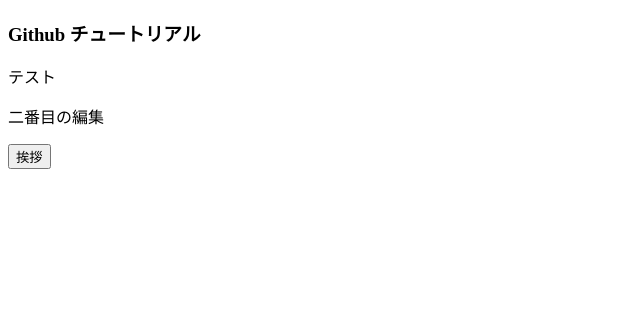
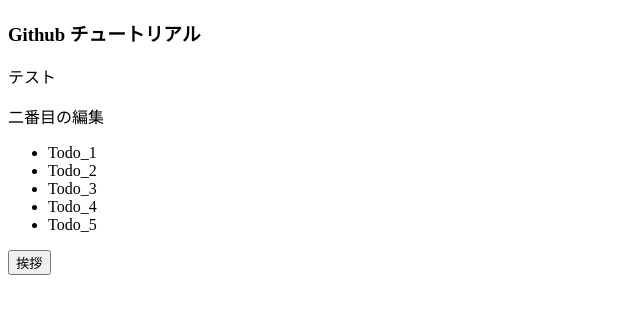
Before and after one commit to miyuchin1234/github-tutorial, a plain HTML site: page public/index.html in a window 1280 px wide. Shown: the whole page, without its empty margins (0-640 px from the left). Drawn offline with Linux system fonts and the light colour scheme.

Commit message:
Todoリストの追加

```diff
--- a/public/index.html
+++ b/public/index.html
@@ -11,6 +11,14 @@
   <p>テスト</p>
   <p>二番目の編集</p>
 
+  <ul>
+    <li>Todo_1</li>
+    <li>Todo_2</li>
+    <li>Todo_3</li>
+    <li>Todo_4</li>
+    <li>Todo_5</li>
+  </ul>
+
   <button id="hello">挨拶</button>
   <script>
     const helloBtn = document.getElementById('hello')
```
